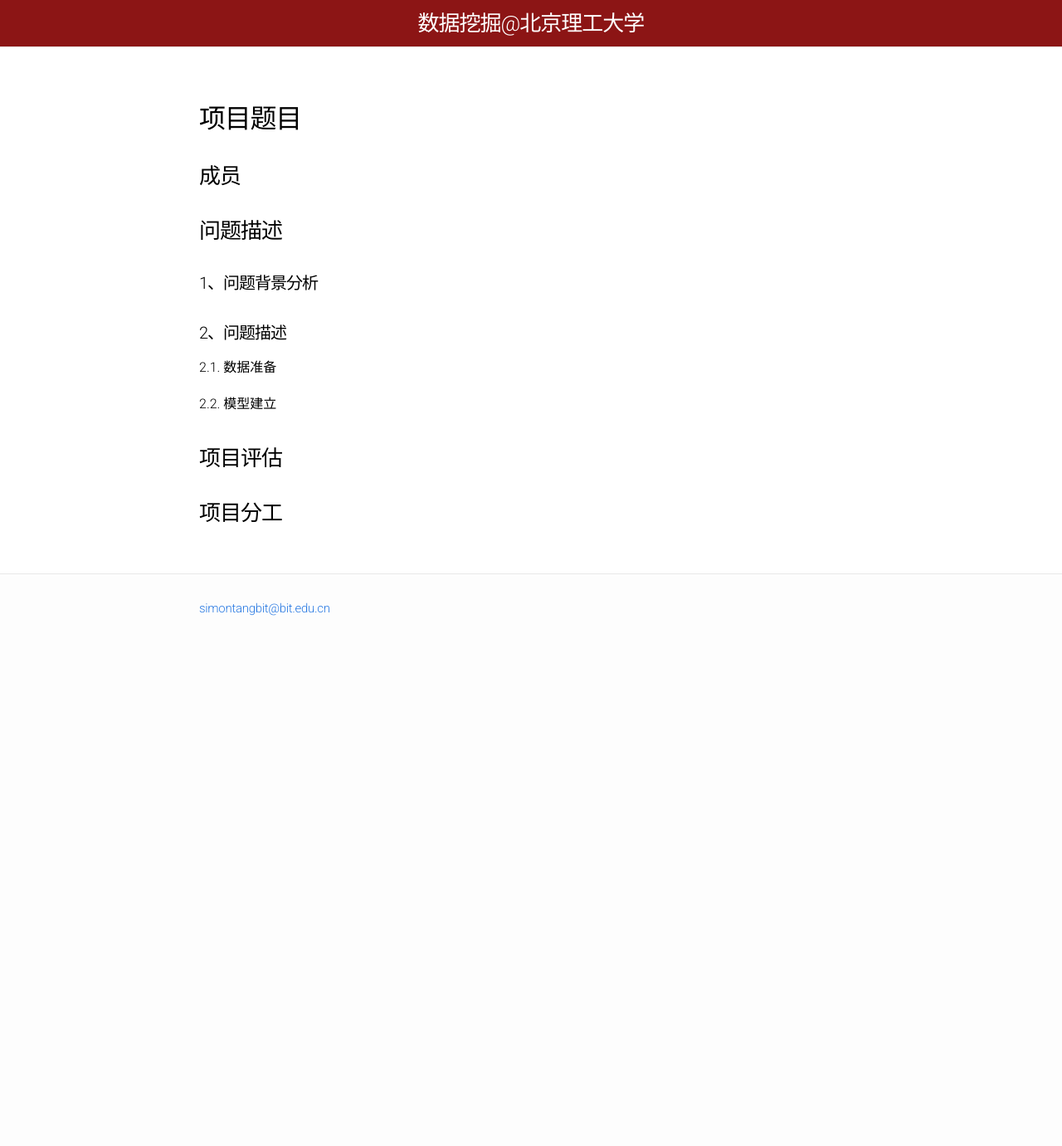
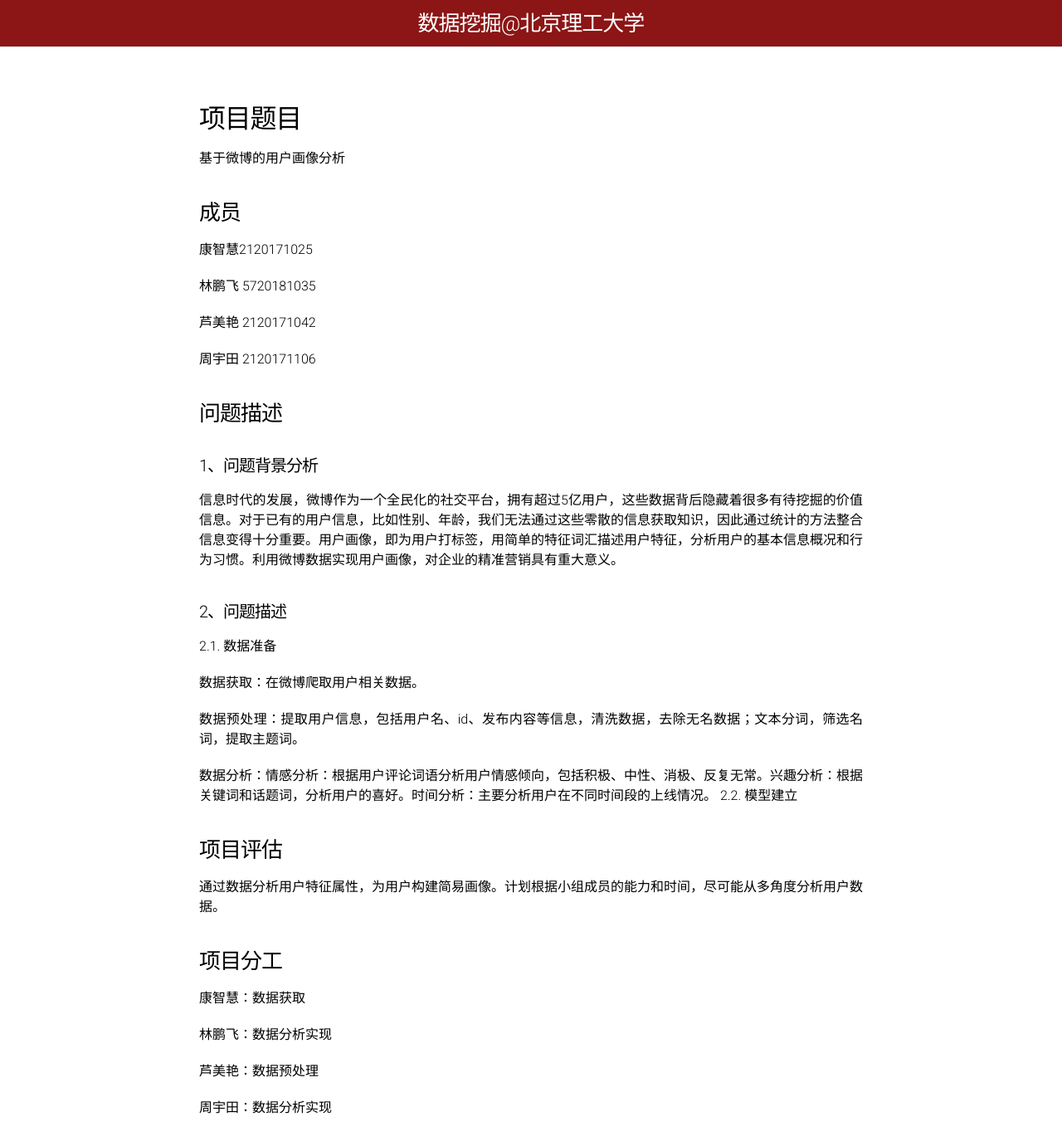
Before and after one commit to BITDM/bitdm.github.io, a Jekyll site: the page built from 2018/projects/P04/proposal.md, in a window 1280 px wide and 1400 px high. Shown: the top 1381 px of the window at 83% size. Built offline with Jekyll 4.4.1, drawn with Linux system fonts in a browser that asks for light colours; our own code applies the rules of GitHub Pages for plain Markdown files.

Commit message:
基于微博的用户画像分析

```diff
--- a/2018/projects/P04/proposal.md
+++ b/2018/projects/P04/proposal.md
@@ -6,18 +6,47 @@
 
 ## 项目题目
 
+
+基于微博的用户画像分析
+
+
 ### 成员
+
+
+康智慧2120171025
+
+林鹏飞 5720181035
+
+芦美艳 2120171042
+
+周宇田 2120171106
+
 
 ### 问题描述
 
 #### 1、问题背景分析
-
+信息时代的发展，微博作为一个全民化的社交平台，拥有超过5亿用户，这些数据背后隐藏着很多有待挖掘的价值信息。对于已有的用户信息，比如性别、年龄，我们无法通过这些零散的信息获取知识，因此通过统计的方法整合信息变得十分重要。用户画像，即为用户打标签，用简单的特征词汇描述用户特征，分析用户的基本信息概况和行为习惯。利用微博数据实现用户画像，对企业的精准营销具有重大意义。
 #### 2、问题描述
 
 2.1. 数据准备
 
+
+数据获取：在微博爬取用户相关数据。
+
+数据预处理：提取用户信息，包括用户名、id、发布内容等信息，清洗数据，去除无名数据；文本分词，筛选名词，提取主题词。
+
+数据分析：情感分析：根据用户评论词语分析用户情感倾向，包括积极、中性、消极、反复无常。兴趣分析：根据关键词和话题词，分析用户的喜好。时间分析：主要分析用户在不同时间段的上线情况。
 2.2. 模型建立
 
 ### 项目评估
+通过数据分析用户特征属性，为用户构建简易画像。计划根据小组成员的能力和时间，尽可能从多角度分析用户数据。
+### 项目分工
 
-### 项目分工
+
+康智慧：数据获取
+
+林鹏飞：数据分析实现
+
+芦美艳：数据预处理
+
+周宇田：数据分析实现
```
